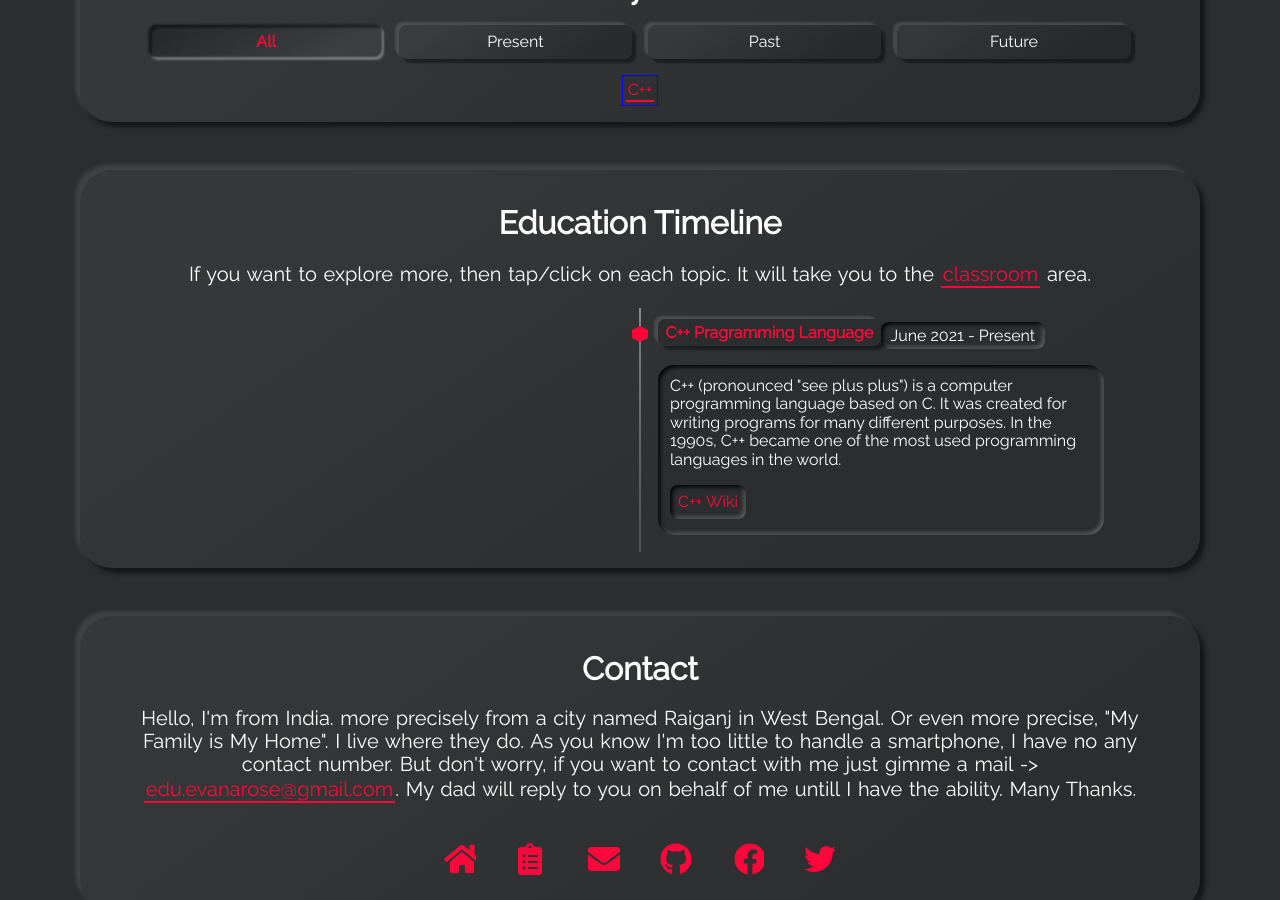
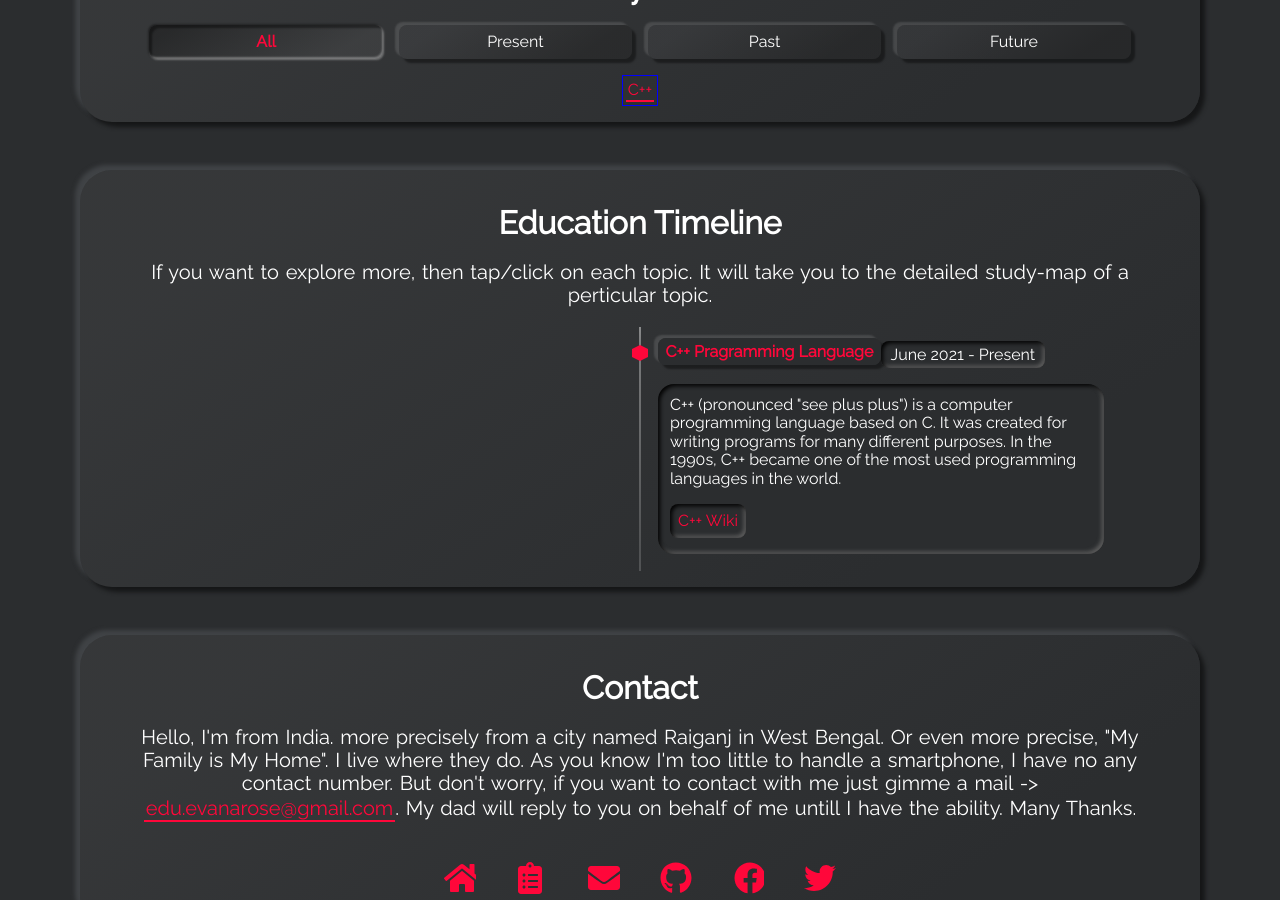
Before and after one commit to MDShahid94/evanarose.com, a Jekyll site: the page built from index.html, in a window 1280 px wide and 900 px high, scrolled down 1485 px. Built offline with Jekyll 4.4.1, drawn with Linux system fonts in a browser that asks for light colours.

Commit message:
Update section-timeline.html

```diff
--- a/_includes/section-timeline.html
+++ b/_includes/section-timeline.html
@@ -1,10 +1,7 @@
 <h1 class="title">{{site.timeline_title}}</h1>
 <p class="subtitle">
   <span class="hexagon"></span>
-  If you want to explore more, then tap/click on each topic. It will take you to the
-  <a class="highlight-link" href="{{site.classroom_url}}" rel="noreferrer">
-    classroom
-  </a> area.
+  If you want to explore more, then tap/click on each topic. It will take you to the detailed study-map of a perticular topic.
 </p>
 
 <div class="timeline-wrapper">
```
